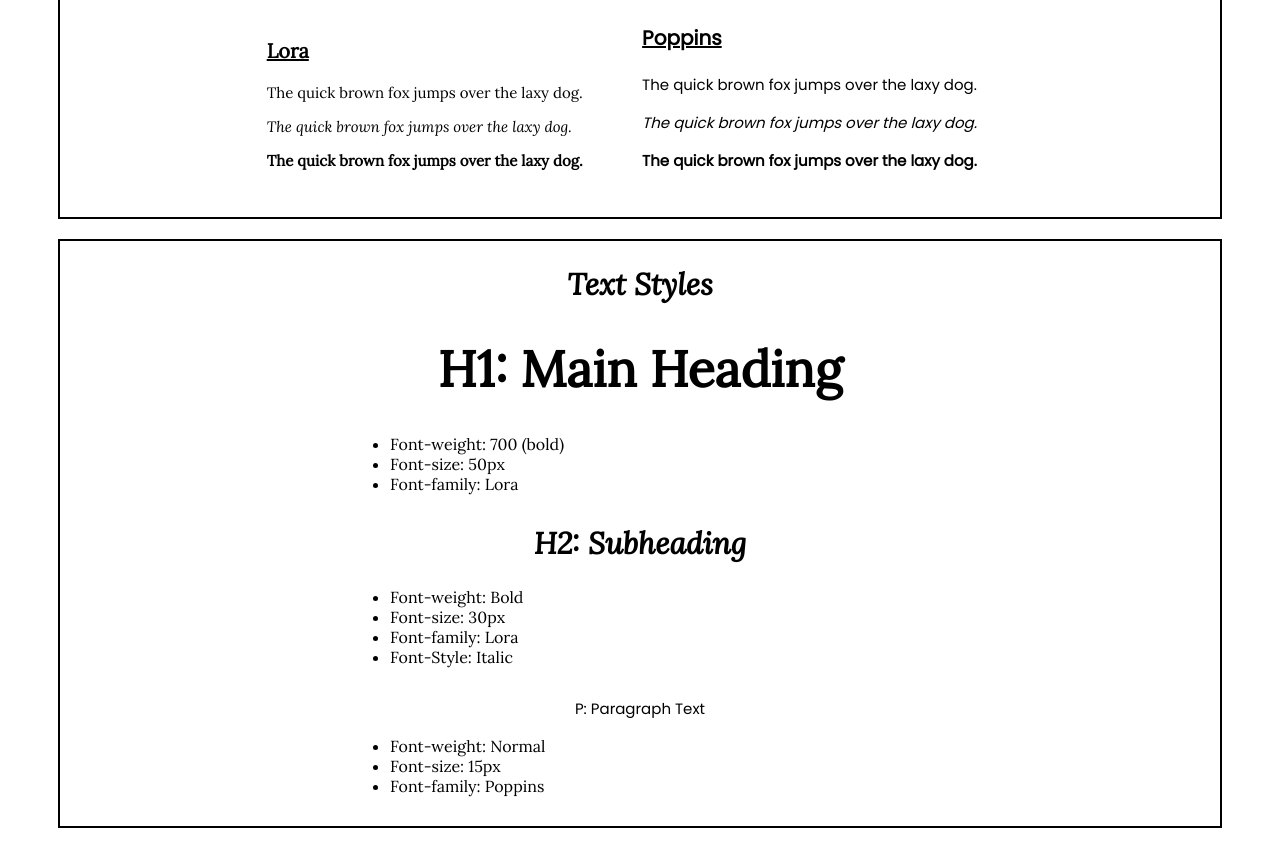
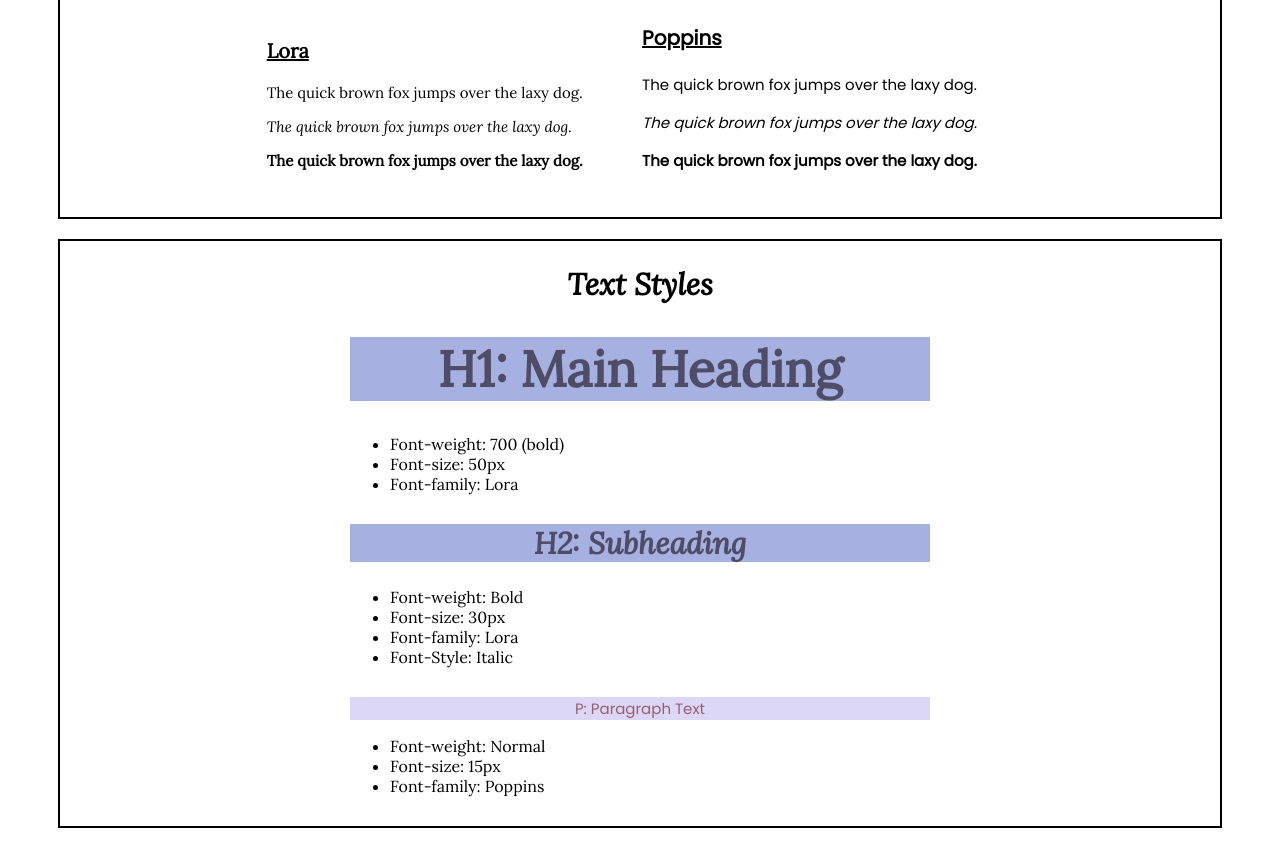
Before and after one commit to hjquiner/web_design_system, a plain HTML site: page index.html in a window 1280 px wide. Shown: the part 662-1510 px from the top of the page. Drawn offline with Linux system fonts and the light colour scheme.

Commit message:
added color style to text

```diff
--- a/style.css
+++ b/style.css
@@ -96,3 +96,18 @@ p {
     text-align: left;
     font-family: 'Poppins', sans-serif;
 }
+
+.text-detail h1 {
+    background-color: #a6b1e1;
+    color: #4e4c67;
+}
+
+.text-detail h2 {
+    background-color: #a6b1e1;
+    color: #4e4c67;
+}
+
+.text-detail p {
+    background-color: #dcd6f7;
+    color: #985f6f;
+}
```
